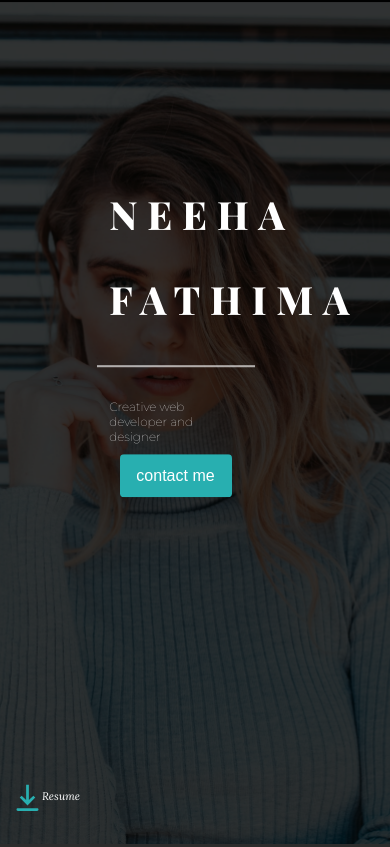
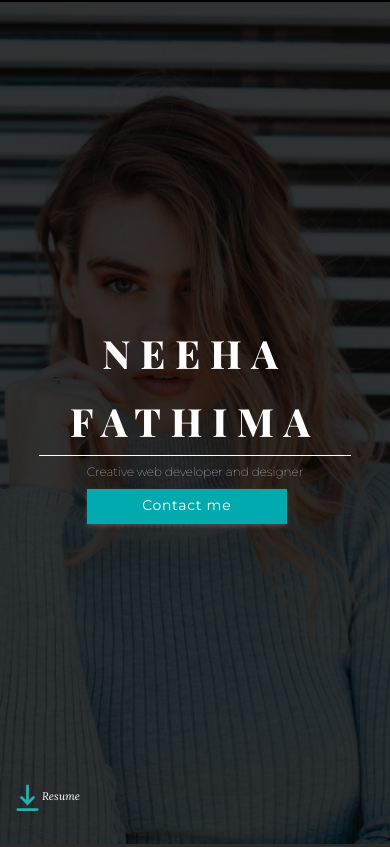
Before and after one commit to Saketkhare2000/Demo-PortfolioWebsite-1, a plain HTML site: page index.html in a window 390 px wide. Shown: the top 847 px of the page. Drawn offline with nearby package versions, Linux system fonts and the light colour scheme; a web font is replaced by a local one.

Commit message:
Fixed landing btn and responsiveness

```diff
--- a/index.html
+++ b/index.html
@@ -56,17 +56,11 @@
       <div class="one">
         <div class="name">
           <h1>NEEHA FATHIMA</h1>
-          <hr />
           <div class="hero-text">
             <p>Creative web developer and designer</p>
-            <button class="btn contact-btn" style="
-                  background-color: #28afb0;
-                  color: white;
-                  width: 229px;
-                  height: 43px;
-                ">
-              contact me
-            </button>
+            <div class="contact-btn">
+              Contact me
+            </div>
           </div>
         </div>
         <!----Menu btn-->
@@ -91,7 +85,7 @@
       <!----/.one---->
     </div>
     <!-----/.one-->
-    <!-- about us section page starts here  -->
+    <!--=============================================== about us section page starts here ========================================================= -->
     <!-- <div class="free-section"></div> -->
     <section class="about-me">
       <div class="frame slide1 box1">
--- a/stylesheet1.css
+++ b/stylesheet1.css
@@ -4,6 +4,7 @@
   box-sizing: border-box;
   /* overflow: hidden; */
 }
+
 /*============ CURSOR CSS============*/
 /* .cursor {
   width: 1rem;
@@ -79,9 +80,11 @@ body {
     background-size: cover;
     background-position: 50% 50%;
   }
+
   .hero-text {
     text-align: center !important;
   }
+
   .cursor {
     display: none;
   }
@@ -130,6 +133,7 @@ body {
   position: absolute;
   top: 50%;
   height: 40vh;
+  width: fit-content;
   transform: translateY(-50%);
   left: 10%;
 }
@@ -143,52 +147,104 @@ body {
   letter-spacing: 0.25em;
   color: #ffffff;
   width: 34vw;
-  height: 24vh;
+  height: 26vh;
   left: 15vw;
   top: 50%;
+  border-bottom: 1px solid white;
+}
+
+.hero-text {
+  height: auto;
+  width: 34vw;
+  align-items: flex-start;
+  justify-content: flex-start;
+  margin: 0;
+}
+
+.hero-text p {
+  margin: 0rem 0rem 0rem 0rem;
+}
+
+.hero-text .contact-btn {
+  box-shadow: 0px 2px 4px rgba(255, 255, 255, 0.2);
+  font-family: 'Montserrat', serif;
+  margin: 10px 0 0 0;
+  padding: 10px;
+  font-weight: 400;
+  background-color: #00aaaf;
+  color: white;
+  height: 43px;
+  width: 200px;
+  transition: all 0.1s ease;
+  font-size: 18px;
+  line-height: 22px;
+  text-align: center;
+  letter-spacing: 0.05em;
+  justify-content: center;
+  align-items: center;
+}
+
+.contact-btn:hover {
+  transform: scale(1.03);
+  box-shadow: 0px 2px 10px rgba(255, 255, 255, 0.3);
 }
 
 @media only screen and (max-width: 1190px) {
   .name {
     /* height: 19vh !important; */
-    margin: 0px 0px 0px 0px;
+    margin: 0;
+    width: 50vw;
+    align-items: flex-start;
+    justify-content: center;
   }
 
   .name h1 {
-    line-height: 10vh !important;
-    height: 18vh;
+    line-height: 8vh !important;
+    width: fit-content;
+    font-size: 56px;
+    height: fit-content;
+  }
+  .hero-text{
+    width: fit-content;
   }
 }
 
 @media only screen and (max-width: 700px) {
   .name {
     /* height: 19vh !important; */
-    margin: 0px 0px 0px 0px;
-    top: 40vh !important;
-    width: 70vw;
+    margin: 0;
+    width: 80vw;
+    height: fit-content;
+    justify-content: center;
+    align-items: center;
+    justify-self: center;
+    align-self: center;
   }
 
   .name h1 {
     font-size: 10vw;
-    line-height: 4vh;
+    line-height: 8vh !important;
     letter-spacing: 0.25em;
     color: #ffffff;
-    width: 34vw;
+    width: fit-content;
     height: fit-content;
     left: 15vw;
     top: 35vh;
     text-align: center !important;
   }
 
-  .name hr {
-    /* width: 70vw !important; */
-    height: 0px;
-    left: 15vw;
-    background-color: rgba(255, 255, 255, 0.411) !important;
-    border: 0.05px solid #ffffff60 !important;
-  }
-
-  .name p {
+  .name .hero-text {
+    width: fit-content;
+  }
+
+  .name .hero-text .contact-btn {
+    width: 200px !important;
+    height: 35px;
+    font-size: 14px;
+    padding: 5px;
+  }
+
+  .name .hero-text p {
     font-family: 'Montserrat', sans-serif;
     font-style: lighter;
     font-weight: 50 !important;
@@ -574,14 +630,12 @@ h1:before {
 
 .media .first:before {
   content: attr(data-text);
-  background: radial-gradient(
-    circle at 30% 107%,
+  background: radial-gradient(circle at 30% 107%,
       #fdf497 0%,
       #fdf497 5%,
       #fd5949 45%,
       #d6249f 60%,
-    #285aeb 90%
-  );
+      #285aeb 90%);
   -webkit-background-clip: text;
   background-clip: text;
   -webkit-text-fill-color: transparent;
@@ -589,14 +643,12 @@ h1:before {
 
 .media .second:before {
   content: attr(data-text);
-  background: radial-gradient(
-    circle at 30% 107%,
+  background: radial-gradient(circle at 30% 107%,
       #00acee 0%,
       #66757f 5%,
       #00acee 45%,
       #36d8ff 60%,
-    #f5f8fa 90%
-  );
+      #f5f8fa 90%);
   -webkit-background-clip: text;
   background-clip: text;
   -webkit-text-fill-color: transparent;
@@ -1248,26 +1300,7 @@ hr {
   padding: auto auto auto auto;
   transition: 0.1s all ease-out;
 }
-.contact-btn {
-  font-weight: 400;
-  background-color: #00aaaf;
-  color: white;
-  height: 3rem;
-  width: 7.5rem;
-  transition: all 0.1s ease;
-}
-.contact-btn:hover {
-  background-color: #00aaaf;
-  transform: scale(1.1);
-}
-.hero-text {
-  height: auto;
-  width: 34vw;
-  text-align: left;
-}
-.hero-text p {
-  margin: 1rem 0rem 0rem 0rem;
-}
+
 
 .topcontent .btn:hover {
   background: #00aaaf;
@@ -1417,6 +1450,7 @@ hr {
   transition: all 0.2s ease;
   transform-origin: center;
 }
+
 .bottomcontent .right form .btn:hover {
   color: black;
   font-weight: bold;
@@ -1427,33 +1461,36 @@ hr {
 .social-icons {
   display: flex;
 }
+
 .social-icons {
   display: flex;
   justify-content: space-between;
 }
+
 .social-icons li {
   padding: 0rem 0.2rem;
   text-decoration: none;
   list-style: none;
   justify-content: space-between;
 }
+
 .social-icons li a,
 i {
   color: white;
   transition: all 0.1s ease;
 }
+
 .social-icons li a,
 i:hover {
   color: #fff;
   transform: scale(1.3);
 }
+
 @media only screen and (max-width: 700px) {
   .topcontent {
     margin-top: 10vh !important;
   }
-  .contact-btn {
-    width: 7em !important;
-  }
+
   .topcontent .heading .headone {
     font-size: 26px;
     line-height: 30px;
@@ -1575,10 +1612,12 @@ i:hover {
   background-color: #2c2c2c;
   height: 30vh;
 }
+
 .about-me {
   background: #2c2c2c;
   padding: 1rem 0rem;
 }
+
 .frame {
   height: 90vh;
   border-radius: 15px;
@@ -1592,18 +1631,21 @@ i:hover {
   margin: 0rem 3rem;
   margin-bottom: 1rem;
 }
+
 .heading {
   position: relative;
   text-align: center;
   display: flex;
   flex-direction: column;
 }
+
 .grad-img {
   height: 100%;
   width: 100%;
   border-radius: 10px;
   padding: 0rem 1rem;
 }
+
 .heading h1 {
   font-family: Montserrat;
   font-style: normal;
@@ -1612,6 +1654,7 @@ i:hover {
   font-size: 2.3rem;
   color: #2c2c2c;
 }
+
 .line {
   font-family: Montserrat;
   font-style: normal;
@@ -1620,12 +1663,16 @@ i:hover {
   text-align: center;
   color: #28afb0;
 }
+
 .before-line {
   position: relative;
-  display: flex; /* sets a flex container */
-  align-items: center; /* aligns vertically */
+  display: flex;
+  /* sets a flex container */
+  align-items: center;
+  /* aligns vertically */
   width: 80%;
 }
+
 .before-line h1 {
   font-family: Montserrat;
   font-style: normal;
@@ -1633,18 +1680,22 @@ i:hover {
   text-align: center;
   color: #28afb0;
 }
+
 .before-line::before {
   border-top: 2px solid black;
   display: block;
   height: 1px;
   content: ' ';
-  width: 100%; /* full-width ;)*/
+  width: 100%;
+  /* full-width ;)*/
   top: 50%;
   opacity: 0.2;
 }
+
 .card-text {
   padding: 1rem 0rem;
 }
+
 .card-btn {
   margin-top: 1rem;
   display: flex;
@@ -1657,78 +1708,96 @@ i:hover {
   background: #28afb0;
   transition: all 0.2s ease-in-out;
 }
+
 .card-btn:hover {
   box-shadow: 0px 4px 10px rgba(0, 0, 0, 0.25);
   transform: scale(1.03);
 }
+
 .card-text {
   color: #2c2c2c;
   line-height: 18px;
 }
+
 .img-holder {
   overflow: hidden;
 }
+
 @media all and (max-width: 450px) {
   .heading-h1 {
     font-size: 1.9rem !important;
   }
+
   .line {
     font-size: 1.5rem !important;
   }
+
   .card-btn {
     font-size: 0.9rem;
     height: 35px !important;
   }
+
   .card-text {
     font-size: 0.7rem;
   }
 }
+
 @media all and (min-width: 650px) {
   .grad-img {
     height: 100%;
     width: 100px;
   }
+
   .card-text {
     font-size: 1.5em;
   }
 }
+
 @media all and (min-width: 576px) {
   .about-left {
     display: flex;
     flex-direction: column;
   }
+
   .card-text {
     font-size: 0.8rem;
   }
+
   .about-right {
     display: flex;
     flex-direction: column;
   }
+
   .frame {
     height: 70vh;
     flex-direction: row;
     padding: 3rem;
     position: relative;
   }
+
   .card-text {
     text-align: left;
     width: 70%;
   }
+
   .grad-img {
     /* float: rigth; */
     height: 100%;
     width: 200px;
   }
+
   .card-btn {
     width: 30%;
     position: absolute;
     left: 50px;
     bottom: 13%;
   }
+
   .heading h1 {
     font-size: 3em;
     text-align: left;
   }
+
   .line {
     font-size: 2.5em;
     text-align: left;
@@ -1742,6 +1811,7 @@ i:hover {
     text-align: center;
     color: #28afb0;
   }
+
   /* .line::before{
       position: absolute;
       content: '';
@@ -1761,26 +1831,33 @@ i:hover {
     background: #2c2c2c;
   } */
 }
+
 @media all and (min-width: 800px) {
   .grad-img {
     height: 100%;
     width: 300px;
   }
+
   .card-text {
     font-size: 1em;
   }
 }
+
 @media all and (min-width: 1050px) {
   .grad-img {
     height: 100%;
     width: 400px;
   }
+
   .before-line {
     position: relative;
-    display: flex; /* sets a flex container */
-    align-items: center; /* aligns vertically */
+    display: flex;
+    /* sets a flex container */
+    align-items: center;
+    /* aligns vertically */
     width: 40%;
   }
+
   .before-line h2 {
     font-family: Montserrat;
     font-style: normal;
@@ -1789,12 +1866,14 @@ i:hover {
     text-align: center;
     color: #28afb0;
   }
+
   .before-line::before {
     border-top: 2px solid black;
     display: block;
     height: 1px;
     content: ' ';
-    width: 100%; /* full-width ;)*/
+    width: 100%;
+    /* full-width ;)*/
     top: 50%;
     opacity: 0.2;
   }
@@ -1804,14 +1883,17 @@ i:hover {
   /* height: 100vh; */
   z-index: 5;
 }
+
 .box2 {
   /* height: 100vh; */
   z-index: 6;
 }
+
 .box3 {
   /* height: 100vh; */
   z-index: 7;
 }
+
 .box4 {
   /* height: 100vh; */
   z-index: 8;
```
Lines whose indentation alone changed are shown as unchanged.
